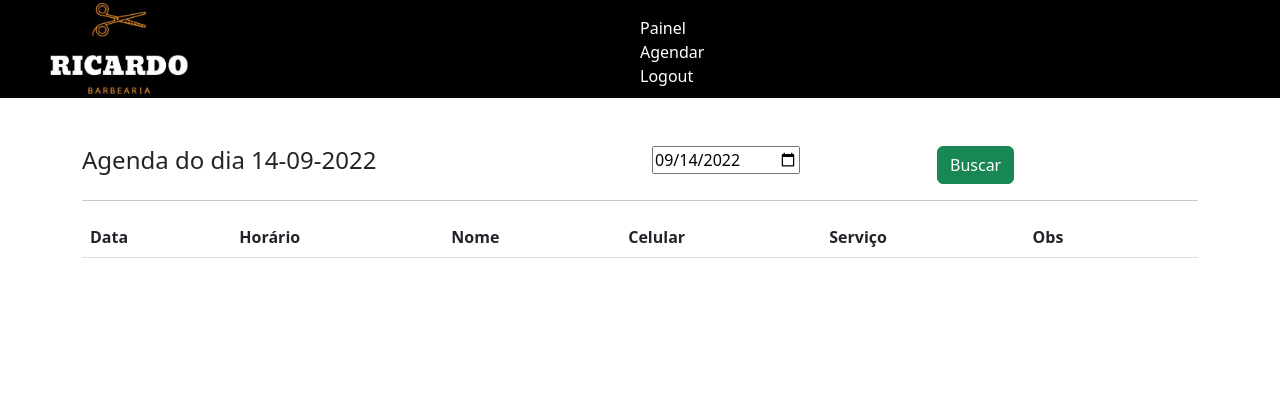
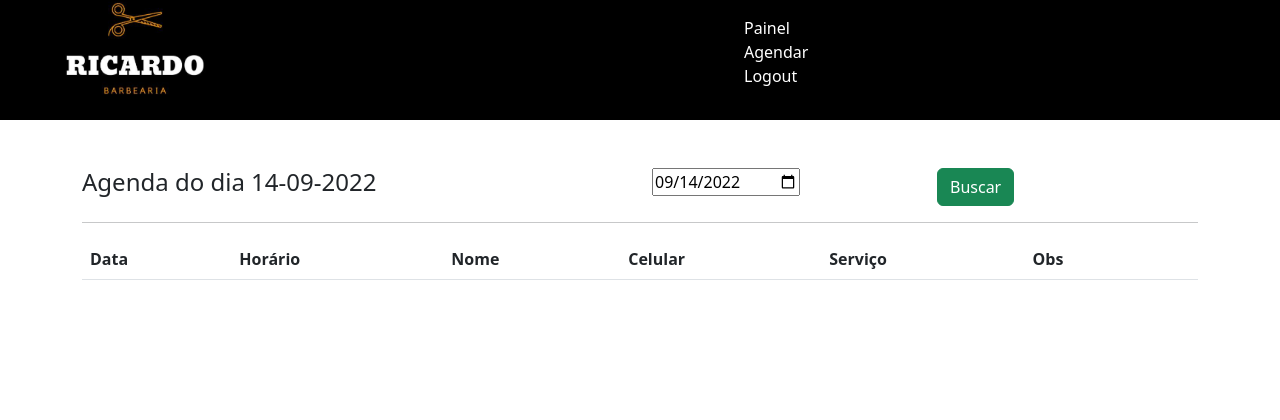
Before and after one commit to leonardoscosta98/projeto-barbearia, a Flask app: page /admin in a window 1280 px wide; the page is wider, and only the part inside the window is pictured. Shown: the top 420 px of that part. Run offline with Flask 2, Linux system fonts and the light colour scheme; the visitor is signed in with stand-in values (Sample User, id 1); data that the repository does not hold is empty; some libraries are stand-ins or nearby versions.

Commit message:
Update base.html

```diff
--- a/templates/base.html
+++ b/templates/base.html
@@ -26,7 +26,7 @@
         </head>
     </head>
     <body>
-        <nav class="custom-navbar"  style="height: auto; width: auto;">
+        <nav class="custom-navbar"  style="width: 115%;">
             <div class="row" style="
                 overflow-x: auto;
                 overflow-y: hidden;
@@ -34,7 +34,7 @@
                 width: 100%;
             ">
 
-                <div class="col" >
+                <div class="col" style="margin-left: 1rem;" >
                     <a href="/"
                     ><img
                         src="../../static/img/ricardo.png"
@@ -43,7 +43,6 @@
                 /></a>
                 </div>
                 <div  class="col" style="margin-top: 1rem; ">
-
                         {% if login == None %}
                             <a class="nav-link"  href="/admin" style="color: white;" onclick="loading()" >Login</a>
                         {% endif %}
```
